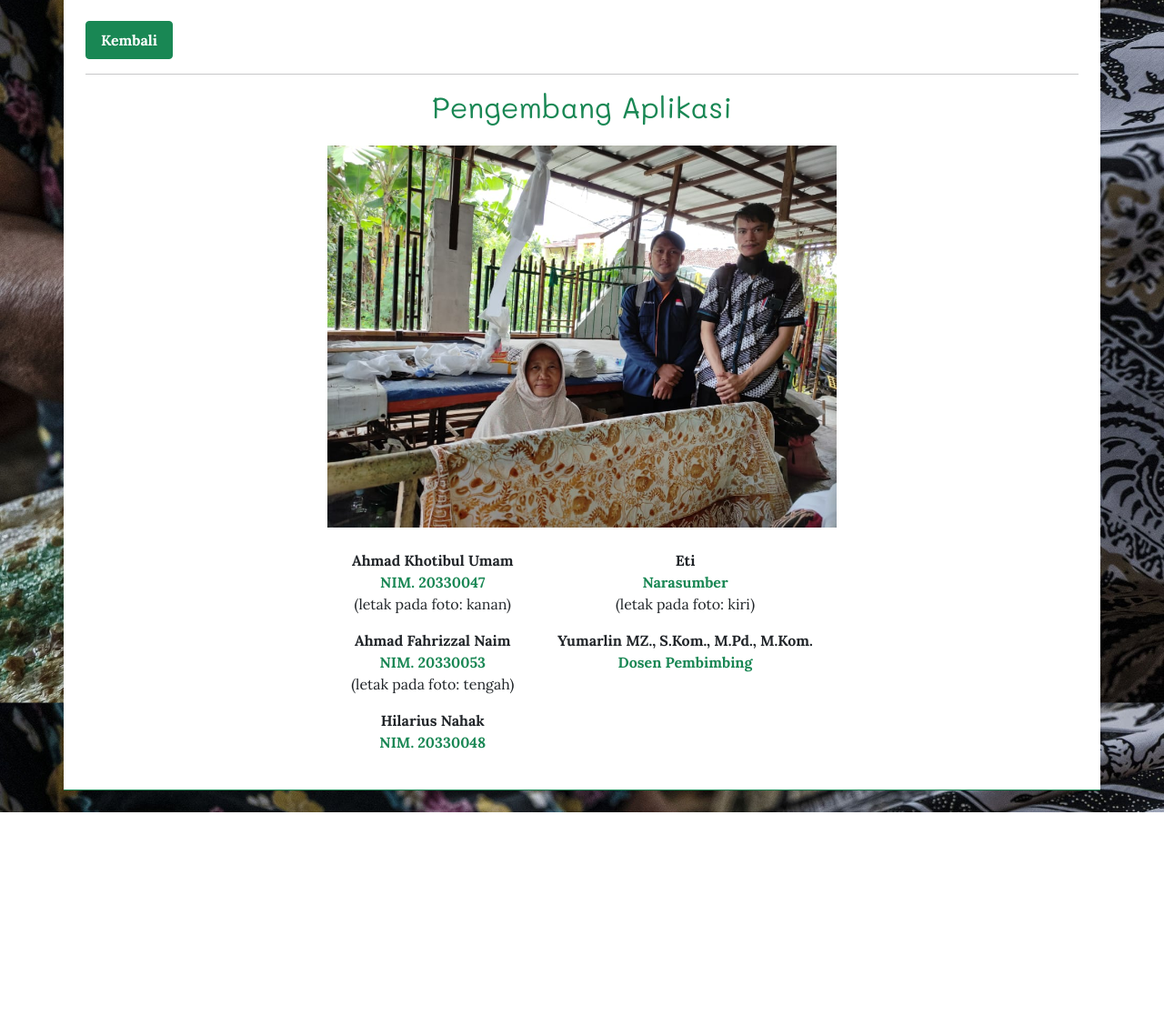
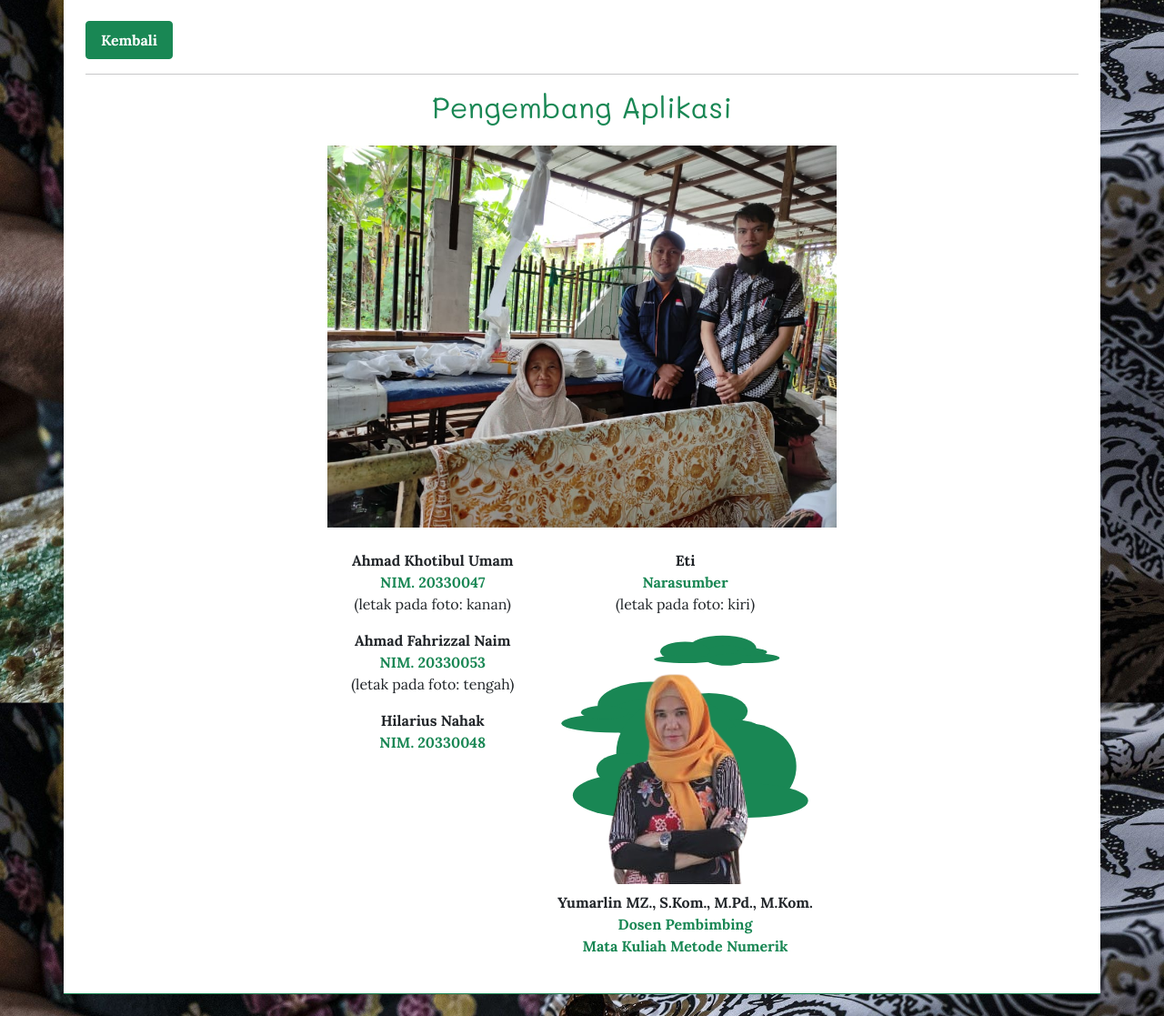
Before and after one commit to ahmadkhotibulu/WebApp-GaussJordan-BatikDindaHayu, a CodeIgniter 4 app: template app/Views/view_pengembang.php in a window 1280 px wide. Shown: the part 81-1198 px from the top of the page at 91% size. Before the commit the page ends 974 px from the top, so only its background shows below. Run offline with PHP 8.4 and a stand-in for CodeIgniter, Linux system fonts and the light colour scheme; the template is opened without the code that fills it, so the values that code supplies are empty; some libraries are stand-ins or nearby versions.

Commit message:
Added image to "Halaman Pengembang"

```diff
--- a/app/Views/view_pengembang.php
+++ b/app/Views/view_pengembang.php
@@ -59,8 +59,13 @@
             <li class="fw-bold">Eti</li>
             <li class="text-success fw-bold">Narasumber</li>
             <li>(letak pada foto: kiri)</li>
+            <div class="position-relative pt-3" style="height: 18rem;">
+              <img class="mx-auto d-block img-fluid position-absolute" src="<?= base_url('assets/images/person-bg-2.svg');?>" alt="Green colored shape">
+              <img class="mx-auto d-block img-fluid position-absolute" src="<?= base_url('assets/images/dosenpembimbing-yumarlinmz.png');?>" alt="Ibu Yumarlin">
+            </div>
             <li class="mt-3 fw-bold">Yumarlin MZ., S.Kom., M.Pd., M.Kom.</li>
             <li class="text-success fw-bold">Dosen Pembimbing</li>
+            <li class="text-success fw-bold">Mata Kuliah Metode Numerik</li>
           </ul>
         </div>
       </article>
```
Also changed, not shown: public/assets/images/background.jpg, public/assets/images/dosenpembimbing-yumarlinmz.png, public/assets/images/person-bg-2.svg (added), public/assets/images/person-bg.svg (added).
